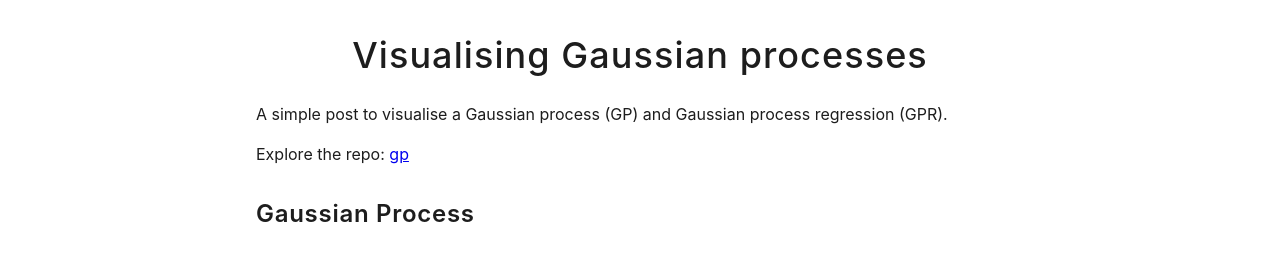
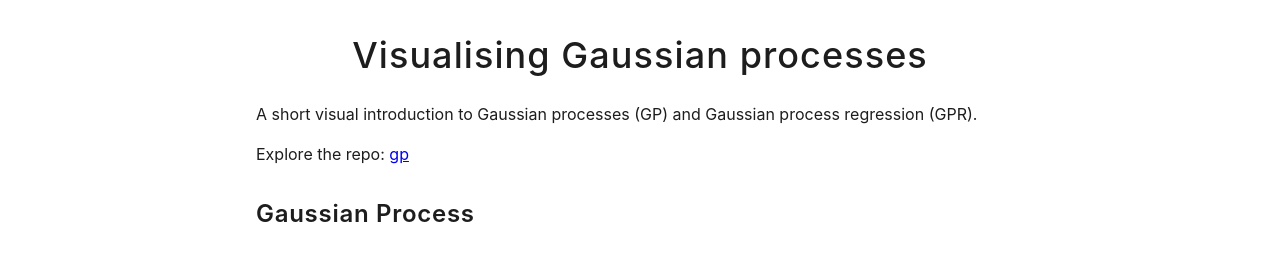
Before and after one commit to mark-hobbs/mark-hobbs.github.io, a Jekyll site: the page built from _posts/2025-05-30-gp.md, in a window 1280 px wide and 900 px high. Shown: the part 145-420 px from the top of the window. Built offline with Jekyll 4.4.1, drawn with Linux system fonts in a browser that asks for light colours.

Commit message:
General updates

```diff
--- a/_posts/2025-05-30-gp.md
+++ b/_posts/2025-05-30-gp.md
@@ -5,7 +5,7 @@ title: Visualising Gaussian processes
 draft: False
 ---
 
-A simple post to visualise a Gaussian process (GP) and Gaussian process regression (GPR).
+A short visual introduction to Gaussian processes (GP) and Gaussian process regression (GPR).
 
 Explore the repo: [gp](https://github.com/mark-hobbs/articles/tree/main/gp)
 
```
